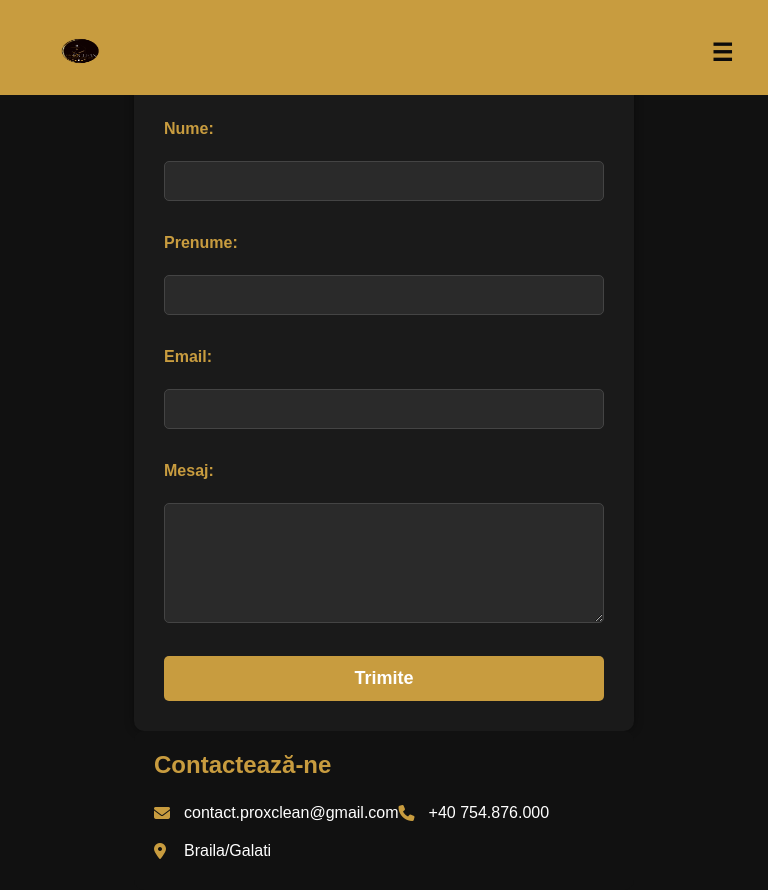
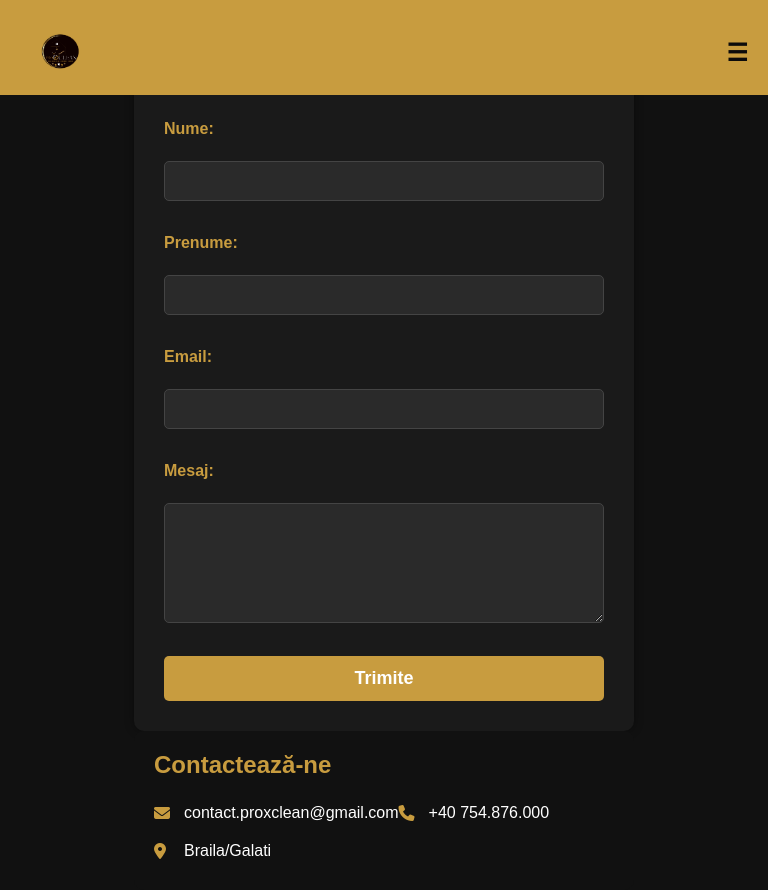
Before and after one commit to Hellen-webdesign/ProX-Clean, a plain HTML site: page Contact.html in a window 768 px wide. Drawn offline with Linux system fonts and the light colour scheme.

Commit message:
Adăugat noile modificări în site

```diff
--- a/Contact.html
+++ b/Contact.html
@@ -43,11 +43,9 @@
             justify-content: center;
             align-items: center;
             z-index: 1000;
+
         }
-        .navbar .logo {
-            height: 50px;
-            margin-left: 15px;
-        }
+
 
 
         input.menu-toggle {
@@ -86,7 +84,7 @@
   top: 0;
   left: 0;
   background-color: #C89C3F;
-  padding: 15px;
+  padding: 0px 15px;
   z-index: 1000;
 }
         .navbar a {
@@ -131,11 +129,11 @@
 
 .logo{
 
-    top: 10px; /* distanța față de partea de sus a paginii */
-    left: 0px; /* distanța față de partea dreaptă a paginii */
-    width: 70px; /* dimensiunea dorită pentru logo */
-    height: 70px;
-
+  width: 70px !important;  /* Crește cât dorești */
+    height: auto !important;
+    object-fit: contain !important;
+    display: block !important;
+    max-width: none !important;
 }
 
 .logo-link {
@@ -293,7 +291,7 @@ button:hover {
 
             .navbar {
     justify-content: space-between;
-    padding: 10px 20px;
+    padding: 0px 5px;
   }
             .menu-toggle:checked ~ .menu {
                 display: flex;
```
Also changed, not shown: Produse.html (+2 -1 lines), servicii.html (+8 -8 lines).
